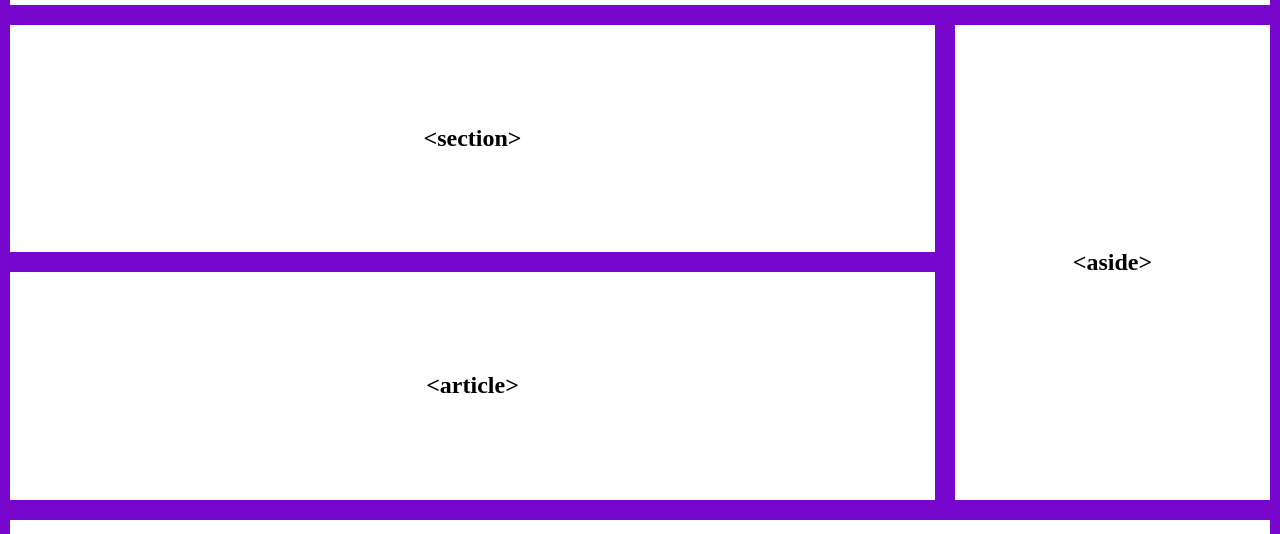
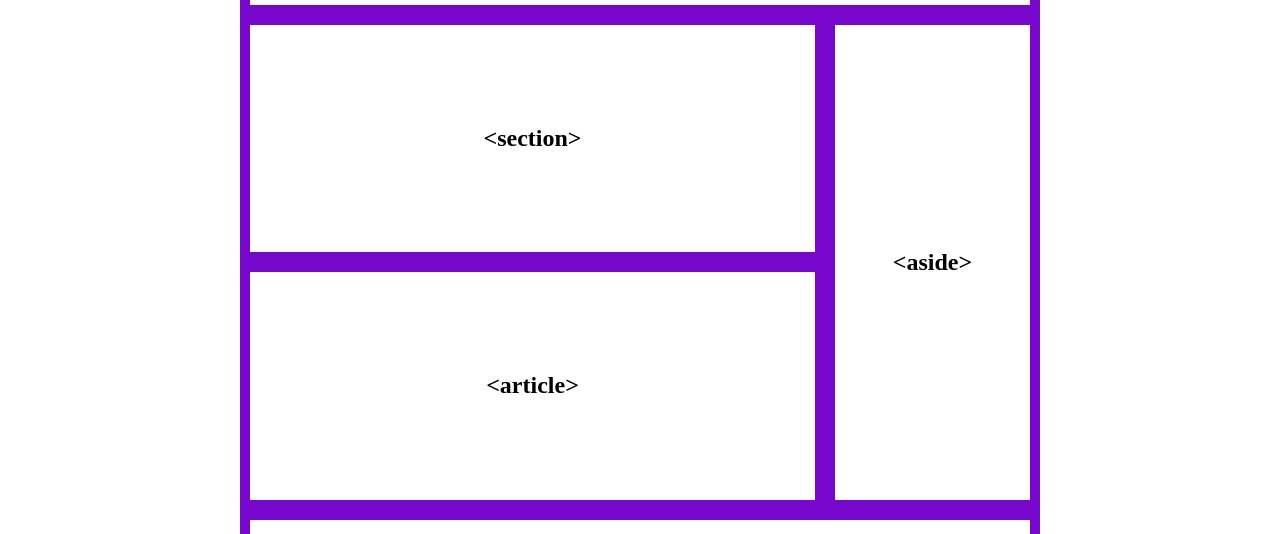
Before and after one commit to Hardikk-albiorix/html-practice, a plain HTML site: page layout/index.html in a window 1280 px wide. Shown: the part 159-693 px from the top of the page. Drawn offline with Linux system fonts and the light colour scheme.

Commit message:
fix(layout): css optimized

```diff
--- a/layout/style.css
+++ b/layout/style.css
@@ -1,5 +1,6 @@
 body {
-  margin: 0;
+  margin: auto;
+  width:800px;
 }
 
 main {
```
